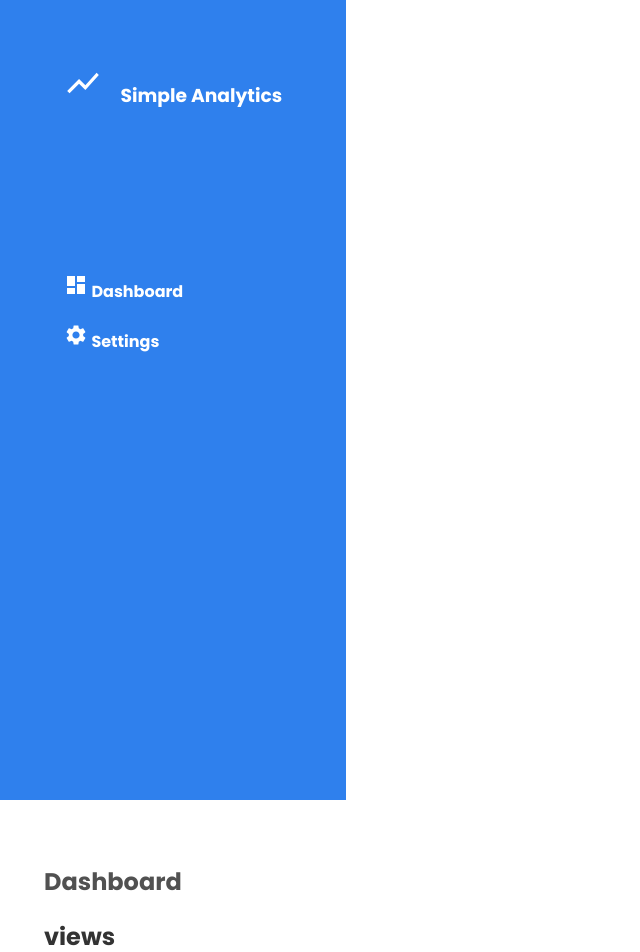
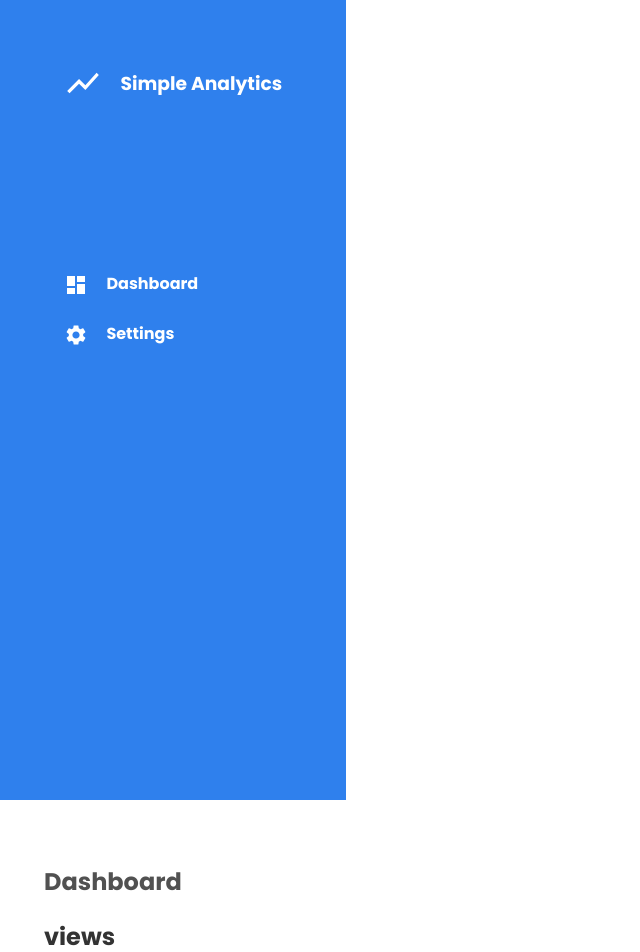
Before and after one commit to Ereklemak/group-project1, a plain HTML site: page dashboard.html in a window 1280 px wide. Shown: the top 952 px of the page, without its empty margins (0-640 px from the left). Drawn offline with Linux system fonts and the light colour scheme.

Commit message:
changed navigation align tools

```diff
--- a/style.css
+++ b/style.css
@@ -27,13 +27,20 @@ body {
 }
 .analitic h3 {
   display: inline;
+  vertical-align: middle;
 }
 .analitic img {
   display: inline;
+  vertical-align: middle;
   margin-right: 14px;
 }
 .nav-list {
   margin-top: 157px;
+}
+.nav-list img,
+a {
+  vertical-align: middle;
+  margin-right: 15px;
 }
 
 .float-right {
@@ -52,11 +59,13 @@ body {
 }
 .logout img {
   margin-right: 4px;
+  vertical-align: middle;
 }
 .logout-btn {
   border: none;
   background-color: unset;
   color: white;
+  vertical-align: middle;
   font-family: Poppins;
   font-size: 18px;
   font-weight: 700;
```
